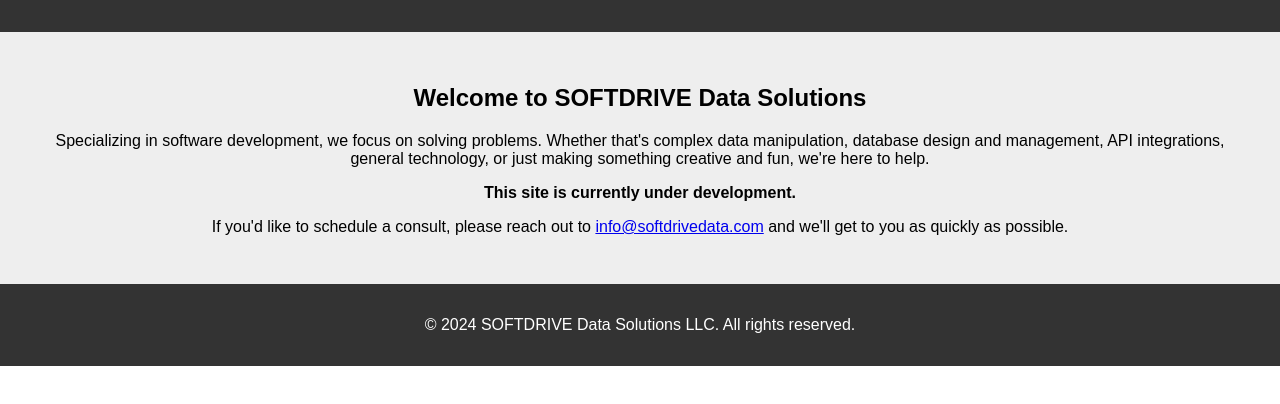
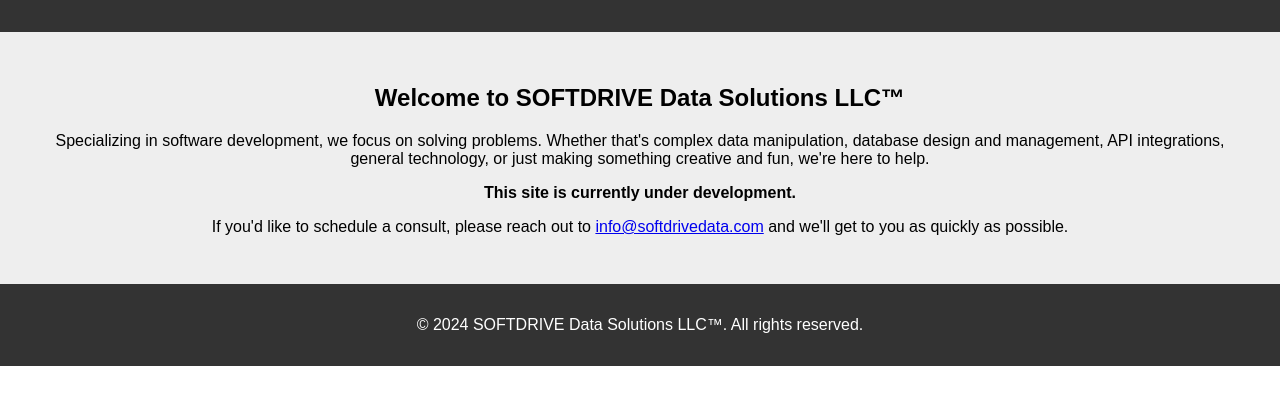
Before and after one commit to campionc/campionc.github.io, a plain HTML site: page index.html in a window 1280 px wide. Drawn offline with Linux system fonts and the light colour scheme.

Commit message:
Update index.html

```diff
--- a/index.html
+++ b/index.html
@@ -4,7 +4,7 @@
     <meta charset="UTF-8">
     <meta name="description" content="SOFTDRIVE Data Solutions LLC specializes in advanced software solutions, offering expert services in data manipulation, database management, API integrations, and tailored technology needs.">
     <meta name="viewport" content="width=device-width, initial-scale=1.0">
-    <title>SOFTDRIVE Data Solutions LLC</title>
+    <title>SOFTDRIVE Data Solutions LLC&#8482;</title>
     <link rel="stylesheet" href="style.css">
     <!-- Google tag (gtag.js) -->
     <script async src="https://www.googletagmanager.com/gtag/js?id=G-NXCM1F9C7S"></script>
@@ -23,14 +23,14 @@
     </header>
     <main>
         <section class="hero">
-            <h1>Welcome to SOFTDRIVE Data Solutions</h1>
+            <h1>Welcome to SOFTDRIVE Data Solutions LLC&#8482;</h1>
             <p>Specializing in software development, we focus on solving problems.  Whether that's complex data manipulation, database design and management, API integrations, general technology, or just making something creative and fun, we're here to help.</p>
             <p><strong>This site is currently under development.</strong></p>
             <p>If you'd like to schedule a consult, please reach out to <a href="mailto:info@softdrivedata.com">info@softdrivedata.com</a> and we'll get to you as quickly as possible.</p>
         </section>
     </main>
     <footer>
-        <p>&copy; 2024 SOFTDRIVE Data Solutions LLC. All rights reserved.</p>
+        <p>&copy; 2024 SOFTDRIVE Data Solutions LLC&#8482;. All rights reserved.</p>
     </footer>
 </body>
 </html>
```
